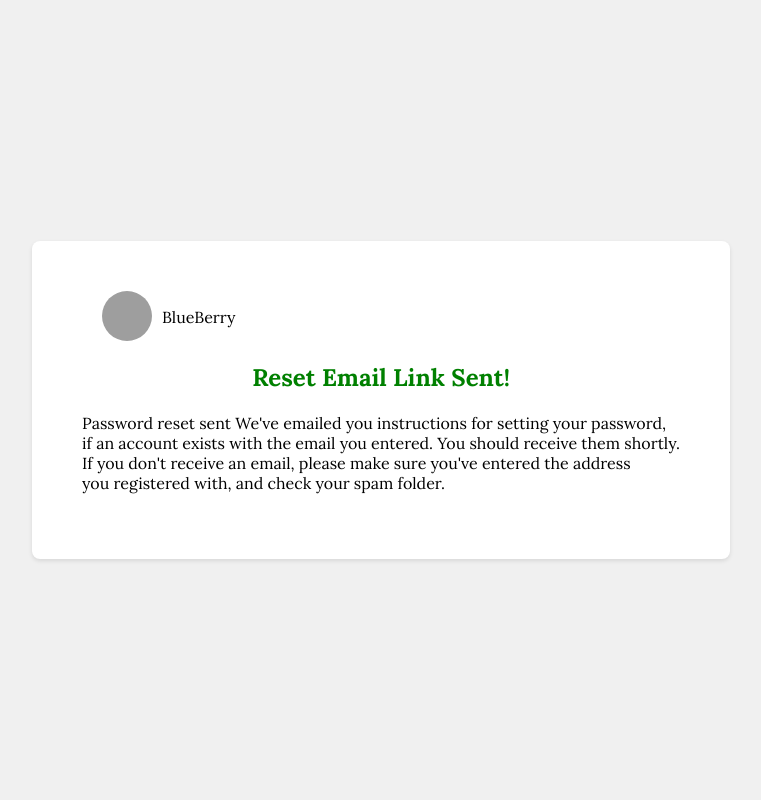
After one commit to gyambibykelvin/blueberry-hostel, a Django app: page /password-reset/done/ in a window 1280 px wide. The commit adds this page. Shown: the whole page, without its empty margins (259-1020 px from the left). Run offline with Django 5.2, Linux system fonts and the light colour scheme; grey boxes are pictures that could not be loaded.

Commit message:
Add password reset

```diff
--- a/backend/core/templates/core/login.html
+++ b/backend/core/templates/core/login.html
@@ -58,6 +58,9 @@
             <p>
               Don't have an account? <a href="{% url 'signup' %}">Sign up</a>
             </p>
+            <p>
+              Forgot password? <a href="{% url 'password_reset' %}">Reset it</a>
+            </p>
           </div>
         </div>
       </div>
--- /dev/null
+++ b/backend/core/templates/core/password_reset_done.html
@@ -0,0 +1,109 @@
+{% load static %}
+<!doctype html>
+<html lang="en">
+  <head>
+    <meta charset="UTF-8" />
+    <meta name="viewport" content="width=device-width, initial-scale=1.0" />
+    <title>BlueBerry - Password Reset</title>
+    <link rel="stylesheet" href="{% static 'core/dashboard.css' %}" />
+    <link rel="icon" href="{% static 'core/img/blueberry_logo.png' %}" />
+  </head>
+  <style>
+    .password-reset-section {
+      display: flex;
+      justify-content: center;
+      align-items: center;
+      height: 100vh;
+      background-color: #f0f0f0;
+    }
+
+    .password-reset-container {
+      background-color: #fff;
+      padding: 50px;
+      border-radius: 8px;
+      box-shadow: 0 2px 4px rgba(0, 0, 0, 0.1);
+    }
+
+    .password-reset-container h2 {
+      margin-bottom: 20px;
+      text-align: center;
+    }
+
+    .password-reset-container form {
+      display: flex;
+      flex-direction: column;
+    }
+
+    .password-reset-container button {
+      margin-top: 10px;
+      padding: 10px;
+      background-color: #007bff;
+      color: #fff;
+      border: none;
+      border-radius: 4px;
+      cursor: pointer;
+    }
+
+    .password-reset-container button:hover {
+      background-color: #0056b3;
+    }
+
+    input[type="email"] {
+      padding: 10px;
+      border: 1px solid #ccc;
+      border-radius: 4px;
+    }
+
+    label {
+      font-size: 1.2rem;
+    }
+
+    .hero {
+      display: flex;
+      gap: 10px;
+      margin-left: 20px;
+    }
+
+    p {
+      align-self: center;
+    }
+
+    img {
+      width: 50px;
+      height: 50px;
+      border-radius: 100%;
+    }
+  </style>
+  <body>
+    <section class="password-reset-section">
+      <div class="password-reset-container">
+        <div class="hero">
+          <img
+            src="{% static 'core/img/blueberry_logo.jpg' %}"
+            alt="BlueBerry Hostel Logo"
+            class="logo"
+          />
+          <p>BlueBerry</p>
+        </div>
+        <h2 style="color: green">Reset Email Link Sent!</h2>
+          <p>
+            Password reset sent We've emailed you instructions for setting your
+            password, <br />if an account exists with the email you entered. You
+            should receive them shortly. <br />If you don't receive an email,
+            please make sure you've entered the address <br />you registered
+            with, and check your spam folder.
+          </p>
+        </form>
+      </div>
+    </section>
+    <!-- Javascript -->
+    <script>
+      // Show loading on form submit
+      function handleSubmit(form) {
+        const btn = form.querySelector("button");
+        btn.disabled = true;
+        btn.innerText = "Loading...";
+      }
+    </script>
+  </body>
+</html>
--- a/backend/core/urls.py
+++ b/backend/core/urls.py
@@ -1,4 +1,6 @@
 from django.urls import path
+from django.contrib.auth import views as auth_views
+
 from . import views
 
 urlpatterns = [
@@ -8,5 +10,24 @@ urlpatterns = [
     path('logout/', views.logout_view, name="logout"),
     path('dashboard/', views.dashboard_view, name='dashboard'),
     path('booking', views.booking_view, name='booking'),
-    path('<str:booking_id>', views.cancel_booking_view, name='cancel_booking'),
+    path('<int:booking_id>', views.cancel_booking_view, name='cancel_booking'),
+
+
+
+    # Password Reset
+    path('password-reset/', auth_views.PasswordResetView.as_view(
+        template_name='core/password_reset.html'
+    ), name='password_reset'),
+
+    path('password-reset/done/', auth_views.PasswordResetDoneView.as_view(
+        template_name='core/password_reset_done.html'
+    ), name='password_reset_done'),
+
+    path('reset/<uidb64>/<token>/', auth_views.PasswordResetConfirmView.as_view(
+        template_name='core/password_reset_confirm.html'
+    ), name='password_reset_confirm'),
+
+    path('reset/done/', auth_views.PasswordResetCompleteView.as_view(
+        template_name='core/password_reset_complete.html'
+    ), name='password_reset_complete'),
 ]
```
Also changed, not shown: backend/backend/settings.py (+7 -1 lines), backend/core/templates/core/dashboard.html (+12 -1 lines), backend/core/templates/core/password_reset.html (added, +106 -0 lines), backend/core/templates/core/password_reset_complete.html (added, +81 -0 lines), backend/core/templates/core/password_reset_confirm.html (added, +109 -0 lines), backend/core/views.py (+8 -1 lines), backend/db.sqlite3.
